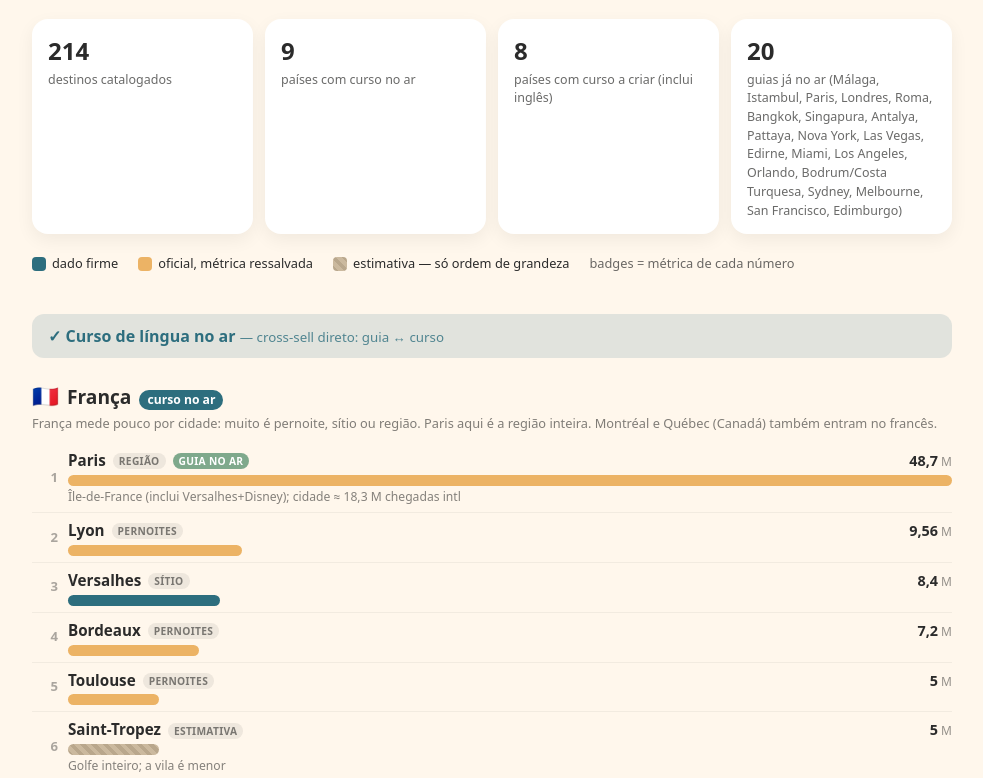
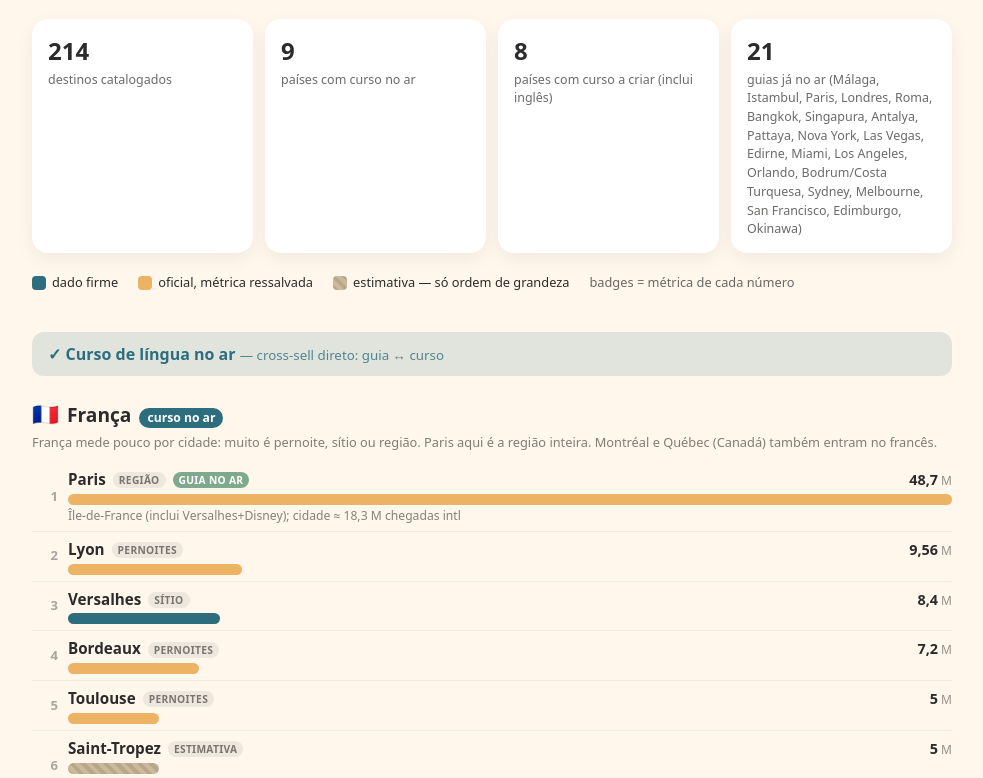
Before and after one commit to aleapc/guias-mapa, a plain HTML site: page index.html in a window 1280 px wide. Shown: the part 186-964 px from the top of the page, without its empty margins (148-1131 px from the left). Drawn offline with Linux system fonts and the light colour scheme.

Commit message:
Mapa: selo guia:true Okinawa (21º, KPI 20→21)

```diff
--- a/index.html
+++ b/index.html
@@ -146,7 +146,7 @@
     {n:"Tóquio", v:17.7, mt:"estimativa", c:"m", t:"taxa ~48% × nacional"}, {n:"Osaka", v:15.9, mt:"estimativa", c:"m"}, {n:"Kyoto", v:11.0, mt:"estimativa", c:"m"},
     {n:"Fukuoka", v:4.8, mt:"estimativa", c:"m"}, {n:"Hakone / Kanagawa", v:3.7, mt:"estimativa", c:"b"}, {n:"Nagoya", v:3.0, mt:"estimativa", c:"b"},
     {n:"Nara", v:3.0, mt:"estimativa", c:"b", t:"bate-volta"}, {n:"Sapporo / Hokkaido", v:2.7, mt:"hóspedes", c:"m"},
-    {n:"Monte Fuji", v:2.6, mt:"estimativa", c:"b"}, {n:"Okinawa", v:2.1, mt:"chegadas intl", c:"m"}, {n:"Hiroshima", v:1.7, mt:"hóspedes", c:"b"},
+    {n:"Monte Fuji", v:2.6, mt:"estimativa", c:"b"}, {n:"Okinawa", v:2.1, mt:"chegadas intl", c:"m", guia:true}, {n:"Hiroshima", v:1.7, mt:"hóspedes", c:"b"},
     {n:"Takayama", v:1.1, mt:"estimativa", c:"b"}, {n:"Kanazawa", v:0.9, mt:"estimativa", c:"b"}, {n:"Nikko", v:0.7, mt:"estimativa", c:"b"}
   ]},
   { pais:"Grécia", flag:"🇬🇷", status:"live", curso:"curso no ar", cnote:"Quase tudo é PAX de aeroporto (~2× chegadas). Ilhas ~100% internacionais; Atenas/Thessaloniki têm doméstico. Naxos/Paros chegam por ferry (subcontado).", dest:[
@@ -234,7 +234,7 @@
   <div class="kpi"><div class="n">${totalDest}</div><div class="l">destinos catalogados</div></div>
   <div class="kpi"><div class="n">${nLive}</div><div class="l">países com curso no ar</div></div>
   <div class="kpi"><div class="n">${nCriar}</div><div class="l">países com curso a criar (inclui inglês)</div></div>
-  <div class="kpi"><div class="n">20</div><div class="l">guias já no ar (Málaga, Istambul, Paris, Londres, Roma, Bangkok, Singapura, Antalya, Pattaya, Nova York, Las Vegas, Edirne, Miami, Los Angeles, Orlando, Bodrum/Costa Turquesa, Sydney, Melbourne, San Francisco, Edimburgo)</div></div>
+  <div class="kpi"><div class="n">21</div><div class="l">guias já no ar (Málaga, Istambul, Paris, Londres, Roma, Bangkok, Singapura, Antalya, Pattaya, Nova York, Las Vegas, Edirne, Miami, Los Angeles, Orlando, Bodrum/Costa Turquesa, Sydney, Melbourne, San Francisco, Edimburgo, Okinawa)</div></div>
 `;
 
 function renderCountry(p){
```
